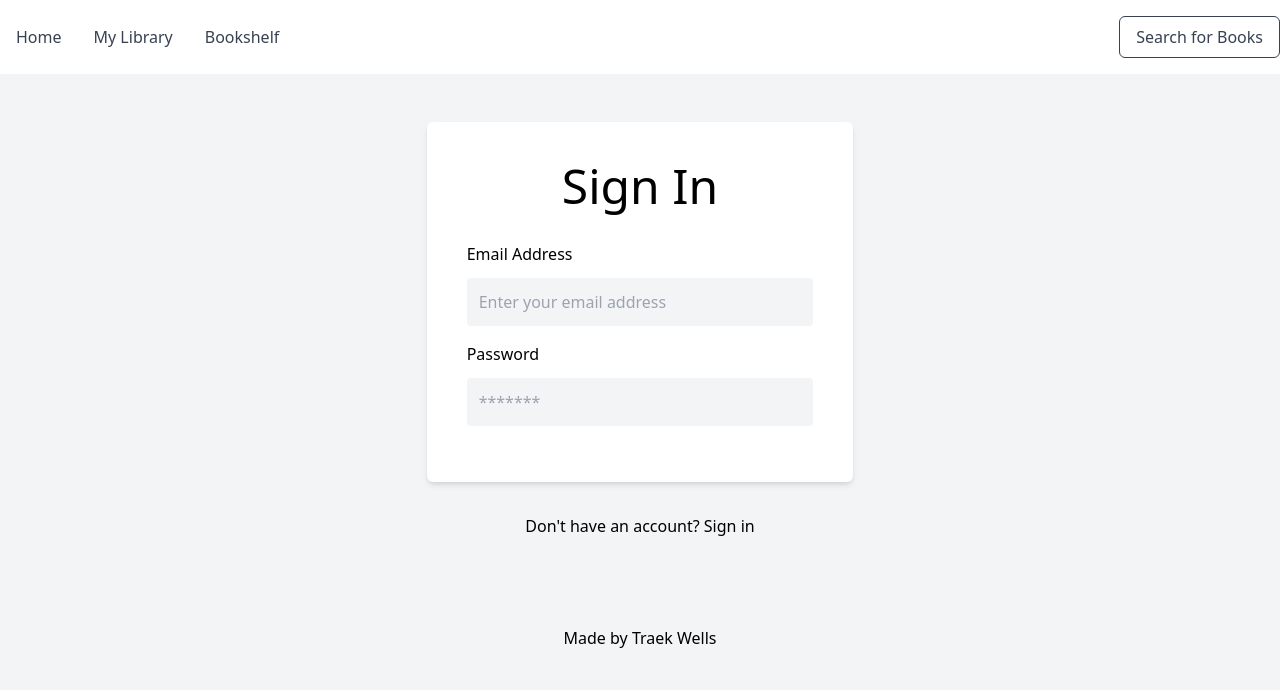
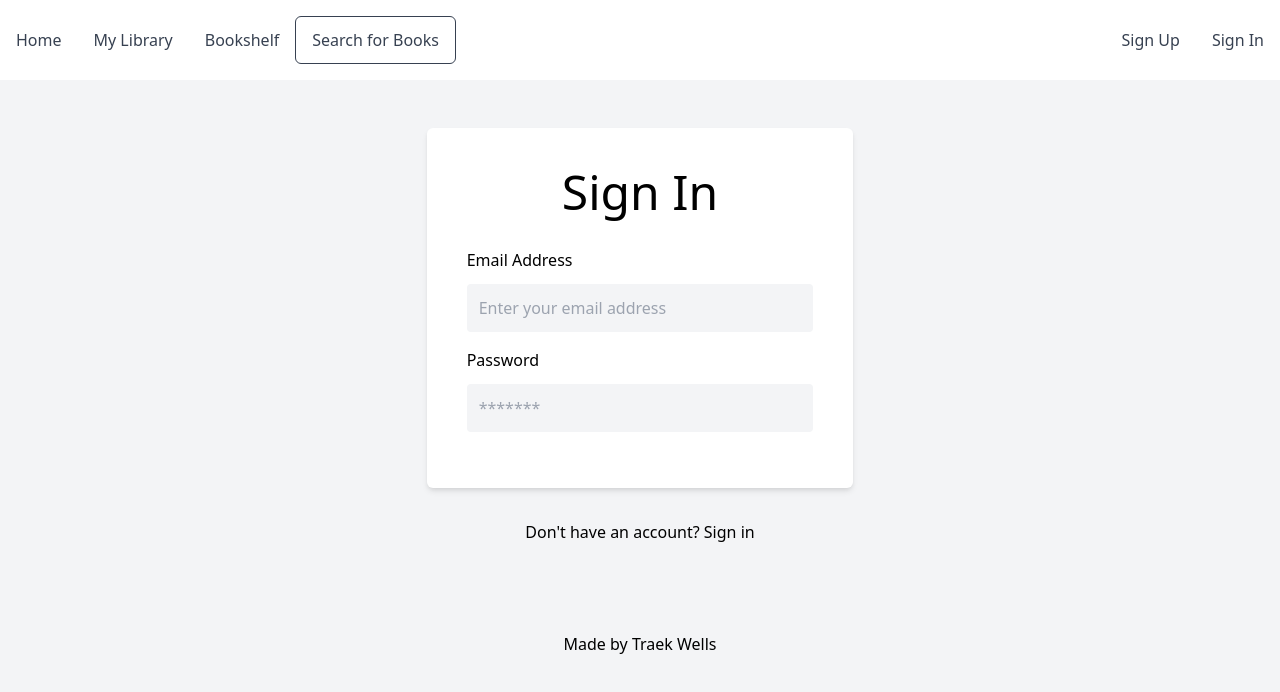
Before and after one commit to TraekWells/book-review-app, a Vue app: page /signin in a window 1280 px wide. Shown: the top 692 px of the page. Built offline with nearby package versions, Linux system fonts and the light colour scheme; no server answers.

Commit message:
Added conditional Navbar items. This is starting to come together.

```diff
--- a/src/components/Navbar.vue
+++ b/src/components/Navbar.vue
@@ -1,5 +1,5 @@
 <template>
-  <nav class="py-4 shadow-md">
+  <nav class="py-7 shadow-md">
     <div
       class="container mx-auto flex items-center justify-center md:justify-between flex-wrap"
     >
@@ -17,19 +17,59 @@
             >Bookshelf</router-link
           >
         </li>
+        <li>
+          <router-link
+            :to="{ name: 'Search' }"
+            class="text-gray-700 py-3 px-4 border-gray-700 hover:text-white hover:border-transparent hover:bg-gray-700 transition-colors border bw rounded-md"
+            >Search for Books</router-link
+          >
+        </li>
       </ul>
-      <router-link
-        :to="{ name: 'Search' }"
-        class="text-gray-700 py-2 px-4 border-gray-700 hover:text-white hover:border-transparent hover:bg-gray-700 transition-colors border bw rounded-md"
-        >Search for Books</router-link
-      >
+      <ul class="flex text-gray-700 mb-5 md:mb-0">
+        <li v-if="!user">
+          <router-link :to="{ name: 'SignUp' }" class="p-4"
+            >Sign Up</router-link
+          >
+        </li>
+        <li v-if="!user">
+          <router-link :to="{ name: 'SignIn' }" class="p-4"
+            >Sign In</router-link
+          >
+        </li>
+        <li v-if="user">
+          <a @click="logOut" class="p-4 cursor-pointer">Log Out</a>
+        </li>
+      </ul>
     </div>
   </nav>
 </template>
 
 <script>
+import { projectAuth } from "@/firebase/config";
 export default {
   name: "Navbar",
+  data() {
+    return {
+      user: null,
+    };
+  },
+  methods: {
+    logOut() {
+      projectAuth.signOut().then(() => {
+        this.$router.push({ name: "SignIn" });
+      });
+    },
+  },
+  created() {
+    // let user = projectAuth.currentUser;
+    projectAuth.onAuthStateChanged((user) => {
+      if (user) {
+        this.user = user;
+      } else {
+        this.user = null;
+      }
+    });
+  },
 };
 </script>
 
```
